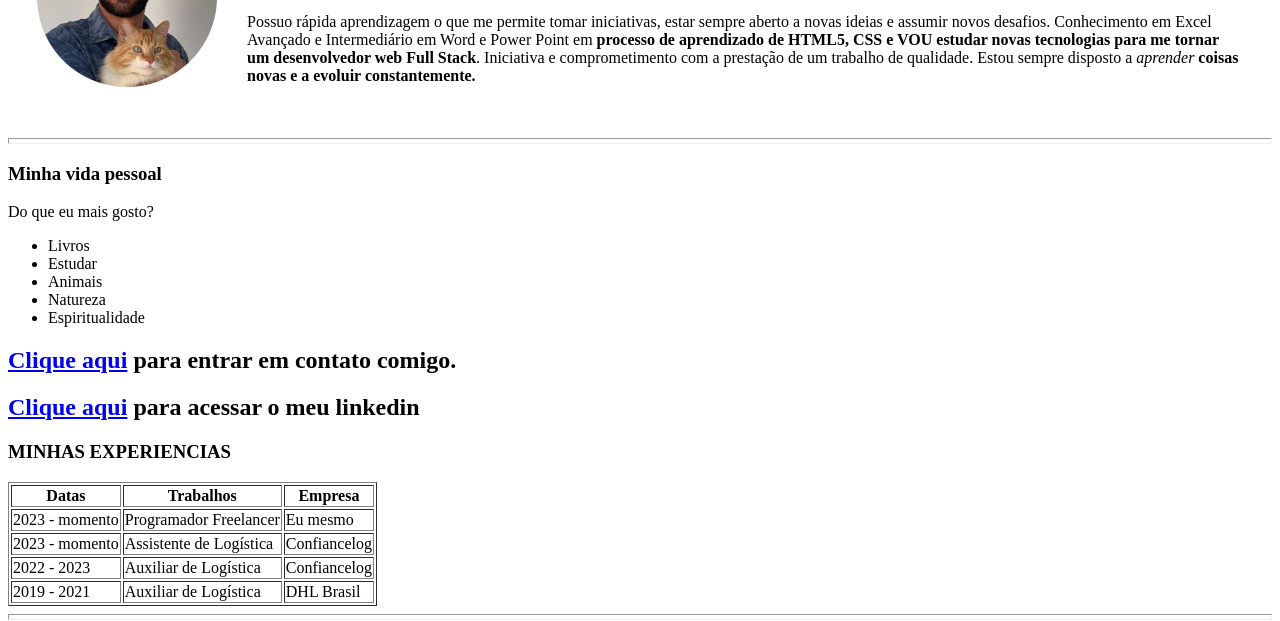
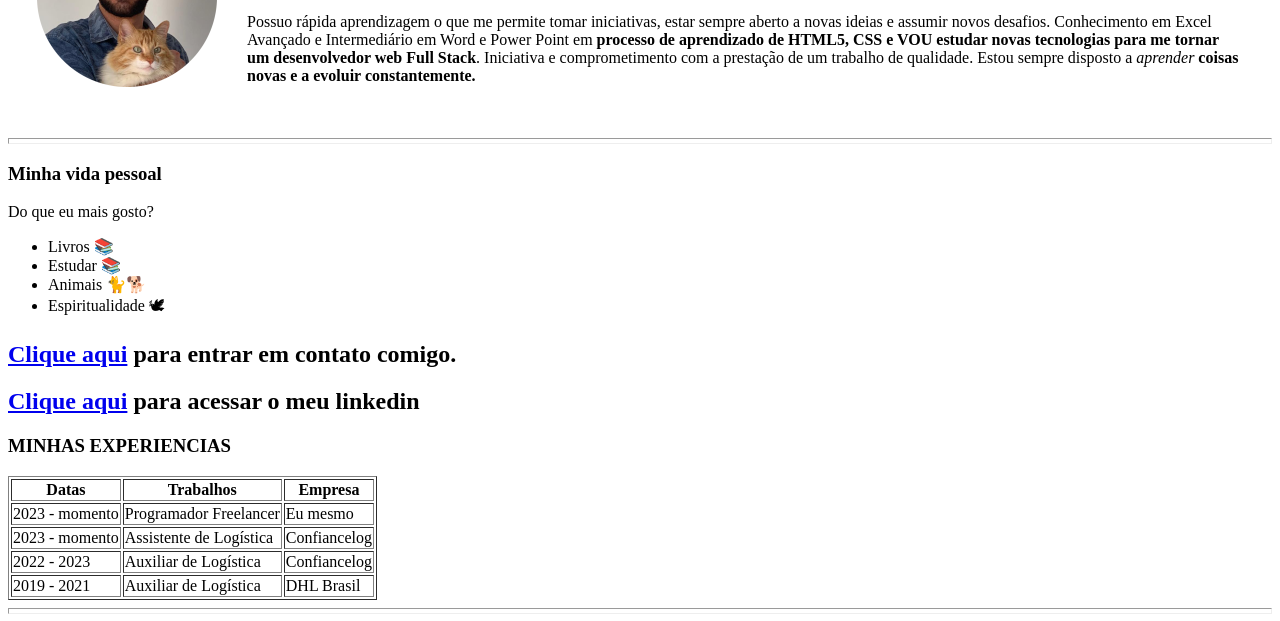
Before and after one commit to Sousa26/Biografia-pessoal, a plain HTML site: page index.html in a window 1280 px wide. Shown: the part 139-760 px from the top of the page. Drawn offline with Linux system fonts and the light colour scheme.

Commit message:
Update index.html

```diff
--- a/index.html
+++ b/index.html
@@ -27,11 +27,10 @@
      <p>Do que eu mais gosto?</p>
 
      <ul>
-        <li>Livros</li>
-        <li>Estudar</li>
-        <li>Animais</li>
-        <li>Natureza</li>
-        <li>Espiritualidade</li>
+        <li>Livros 📚</li>
+        <li>Estudar 📚</li>
+        <li>Animais 🐈🐕 </li>
+        <li>Espiritualidade 🕊</li>
      </ul>
 
     <h2> <a href="contato.html">Clique aqui</a> para entrar em contato comigo.</h2>
```
